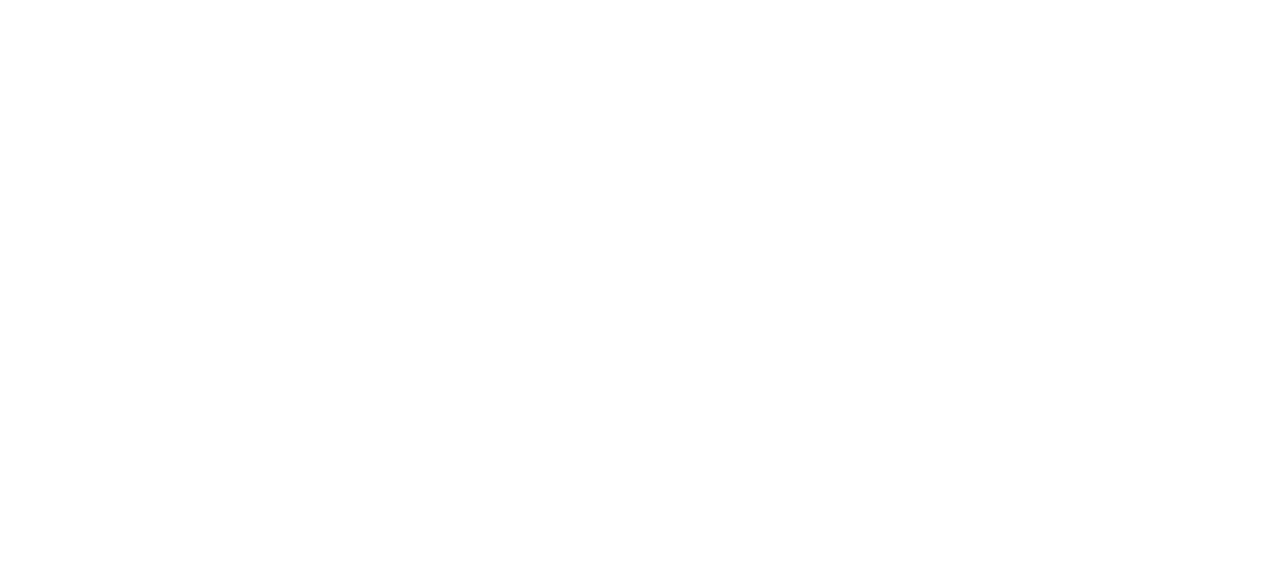
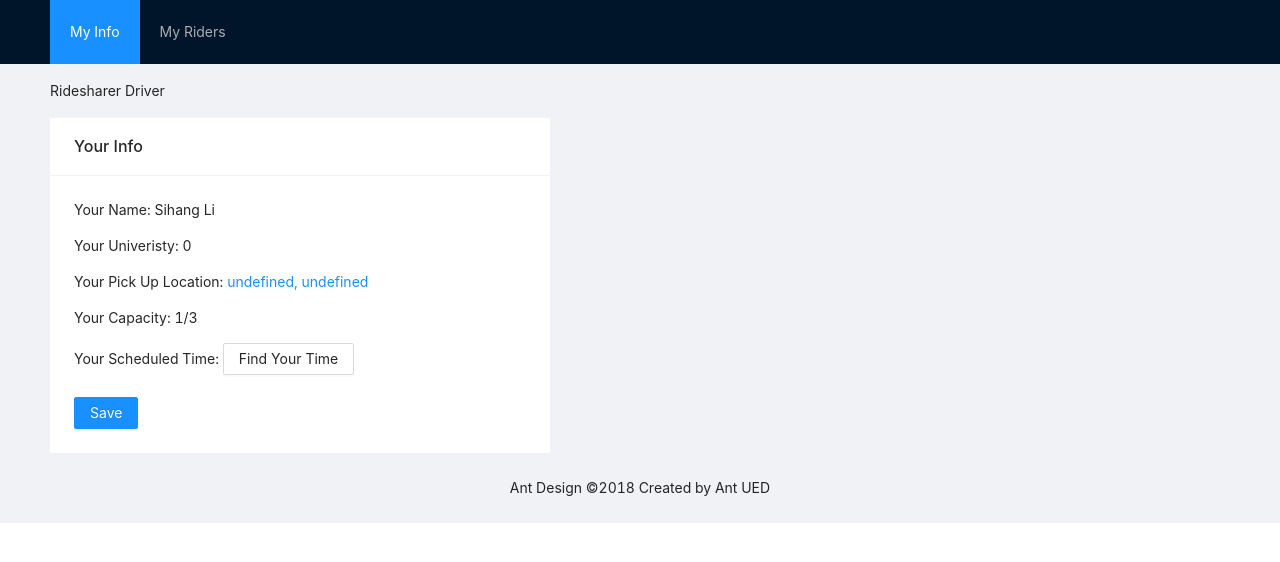
Before and after one commit to lisihang1401443109/early_bird_saver, a React (Create React App) app in the folder frontend/early_bird_saver/: page /Driver in a window 1280 px wide. Before the commit this address had no page. Shown: the top 562 px of the page. Built offline with nearby package versions, Linux system fonts and the light colour scheme.

Commit message:
yes yes yes

```diff
--- a/frontend/early_bird_saver/src/App.jsx
+++ b/frontend/early_bird_saver/src/App.jsx
@@ -1,6 +1,6 @@
 import logo from './logo.svg';
 import './App.css';
-import { Car } from "./Car"
+import { Driver } from "./Driver"
 import { People } from "./People"
 import { Login } from './Login'
 import { BrowserRouter, Route, Routes } from "react-router-dom"
@@ -11,8 +11,8 @@
     <BrowserRouter>
       <Routes>
         <Route path='/' element={<Login />}></Route>
-        <Route path='/car' element={<Car />}></Route>
-        <Route path='/people' element={<People />}></Route>
+        <Route path='/Driver' element={<Driver />}></Route>
+        <Route path='/People' element={<People />}></Route>
       </Routes>
     </BrowserRouter>
     </>
--- /dev/null
+++ b/frontend/early_bird_saver/src/Driver.jsx
@@ -0,0 +1,247 @@
+import { useParams } from "react-router-dom"
+import { useEffect, useState } from "react"
+import { Breadcrumb, Layout, Menu, Card, Button, Modal, Popover } from 'antd';
+import { MapContainer, TileLayer, useMap, useMapEvents } from 'react-leaflet'
+import {Marker, Popup} from 'react-leaflet'
+import "leaflet/dist/leaflet.css"
+import 'leaflet-geosearch/dist/geosearch.css';
+import { OpenStreetMapProvider } from 'leaflet-geosearch';
+import markerIconPng from "leaflet/dist/images/marker-icon.png"
+import {Icon} from 'leaflet'
+import { DatePicker, Space } from 'antd';
+import axios from "axios";
+
+const MyMap = (props) => {
+
+  const setCurrLoc = props.setCurrLoc
+
+  const [position, setPosition] = useState(null)
+  const map = useMapEvents({
+    click(e) {
+      console.log(e)
+      if (!props.startPin){
+          setPosition(e.latlng)
+      }
+      setCurrLoc(e.latlng)
+    },
+  })
+
+  useEffect(() => {
+      if (props.startPin) {
+          setPosition(props.startPin)
+      }
+  }, [])
+
+
+  return position === null ? null : (
+    <Marker position={position} icon={new Icon({iconUrl: markerIconPng, iconSize: [25, 41], iconAnchor: [12, 41]})} >
+      <Popup>This Position</Popup>
+    </Marker>
+  )
+}
+
+const Rider = (props) => {
+
+  const [riders, setRiders] = useState(props.riders)
+
+  const getRiderInfo = (riderName) => {
+    console.log('doing it')
+    return new Promise((resolve, reject) => {
+      resolve()
+    }).then((res) => {return {
+      name: 'Amy',
+      location: {lat: 51.51, lng: -0.08},
+      time: '8:00'
+    }}).then( (res) => {
+      setRiders( (tmp) => {
+          const cpy = [...tmp]
+          cpy[tmp.indexOf(riderName)] = res
+          return cpy
+      })
+    })
+  }
+
+  const [mapOn, setMapOn] = useState(false)
+  const [cont, setCont] = useState((<div>No Rider Yet</div>))
+
+  const deleteRider = (index) => {
+    setRiders((orig) => {
+      return [...orig.splice(0, index), ...orig.splice(index+1,orig.length)]
+    })
+  }
+
+  const display = (riderInfo, riderIndex) => {
+    // console.log(riderInfo)
+    return (
+      <div className="site-card-border-less-wrapper">
+      <Card title={riderInfo !== '' ? 'Your Rider' : 'No Rider'} bordered={false} style={{ width: 500 }}>
+      <div>
+          <div>
+          <p>Rider Name: {riderInfo.name}</p>
+          <p>Scheduled Time: {riderInfo.time}</p>
+          <p>Pick Up Location: <a onClick={() => setMapOn((prev) => {return !prev})}>{riderInfo.locations}</a></p>
+
+          </div>
+          <Button type='primary' danger onClick={() => deleteRider(riderIndex)}>Delete Schedule</Button></div>
+      </Card>
+      {mapOn &&
+      <>
+          <MapContainer center={[getRiderInfo.lat, getRiderInfo.lng]} zoom={20} scrollWheelZoom={true} style = {{height: '300px', width: '100%'}}>
+              {/* <div style = {{height: '300px', width: '300px'}}></div> */}
+              <TileLayer
+                  attribution='&copy; <a href="https://www.openstreetmap.org/copyright">OpenStreetMap</a> contributors'
+                  url="https://{s}.tile.openstreetmap.org/{z}/{x}/{y}.png"
+                  />
+              <MyMap setCurrLoc = {(_) => {console.log('hehe')}} startPin = {[getRiderInfo.lat, getRiderInfo.lng]}></MyMap>
+          </MapContainer>
+      </>
+      }
+    </div>
+    )
+  }
+
+    return riders.length == 0 ? (<div>No Riders Yet</div>) : riders.map((obj) => {
+      if (typeof obj.then === 'function'){
+        return ''
+      }else{
+        return display(obj, riders.indexOf(obj))
+      }
+    })
+  }
+
+
+const PeopleInfo = (props) => {
+
+  const selfInfo = props.user
+  const [isModalOpen, setIsModalOpen] = useState(false);
+  const [mapOn, setMapOn] = useState(false)
+  const [currLoc, setCurrLoc] = useState([])
+  const [currDate, setCurrDate] = useState('')
+
+  const showModal = () => {
+    setIsModalOpen(true)
+  };
+
+  const handleOk = () => {
+    setIsModalOpen(false);
+  };
+
+  const handleCancel = () => {
+      setIsModalOpen(false);
+  };
+
+  const onChange = (date, dateString) => {
+    console.log(date, dateString);
+    setCurrDate((orig) => dateString)
+  };
+
+  const content = (
+    <div>
+        <Space direction="vertical">
+            <DatePicker onChange={onChange} showTime={true}/>
+        </Space>
+    </div>
+)
+
+
+  return ( <div className="site-card-border-less-wrapper">
+  <Card title="Your Info" bordered={false} style={{ width: 500 }}>
+  <div>
+      <div>
+      <p>Your Name: {selfInfo.name}</p>
+      <p>Your Univeristy: {selfInfo.universityId}</p>
+      <p>Your Pick Up Location: <a onClick={() => setMapOn((prev) => {return !prev})}>{currLoc.lat + ', ' + currLoc.lng}</a></p>
+      <p>Your Capacity: {(selfInfo.Riders ? selfInfo.capacity - selfInfo.Riders.length : -1) + '/' + selfInfo.capacity}</p>
+      <div>Your Scheduled Time:  <Popover content={content} title="Title" trigger="click"><Button>{currDate? currDate : "Find Your Time"}</Button></Popover></div>
+      <br></br>
+      <Button type="primary">Save</Button>
+      </div>
+    </div>
+  </Card>
+  {mapOn &&
+        <>
+            <MapContainer center={[37.7591842,-122.4607287]} zoom={20} scrollWheelZoom={true} style = {{height: '300px', width: '100%'}}>
+                {/* <div style = {{height: '300px', width: '300px'}}></div> */}
+                <TileLayer
+                    attribution='&copy; <a href="https://www.openstreetmap.org/copyright">OpenStreetMap</a> contributors'
+                    url="https://{s}.tile.openstreetmap.org/{z}/{x}/{y}.png"
+                    />
+                <MyMap setCurrLoc = {setCurrLoc} startPin = {null}></MyMap>
+            </MapContainer>
+        </>
+    }
+  </div>)
+}
+
+
+
+const Driver = () => {
+
+  const { Header, Content, Footer } = Layout;
+  const userId = useParams()
+
+  const [user, setUser] = useState([])
+  const [currKey, setCurrKey] = useState('')
+
+  const getUserInfo = (id) => {
+    // TODO
+    return new Promise((resolve, reject) => {
+        resolve(
+            {
+                name: 'Sihang Li',
+                universityId: 0,
+                home: 'location',
+                time: '8:00am',
+                shared: true,
+                Riders: ['john1', 'john2'],
+                capacity: 3
+            }
+        )
+    })
+}
+
+useEffect(() => {
+    getUserInfo(userId).then(ppl => {
+        setUser((usr) => {
+                return {...ppl}
+            }
+        )
+    })
+},[])
+
+
+  return (
+    <Layout className="layout">
+        <Header>
+        <div className="logo" />
+        <Menu
+            theme="dark"
+            mode="horizontal"
+            defaultSelectedKeys={['1']}
+            items = {[
+                {key: 1, label : 'My Info'},
+                {key: 2, label : 'My Riders'}
+            ]}
+            onSelect= {(item) => {
+                setCurrKey(item.key)
+                console.log(currKey)
+            }}
+        />
+        </Header>
+        <Content style={{ padding: '0 50px' }}>
+        <Breadcrumb style={{ margin: '16px 0' }}>
+            <Breadcrumb.Item>Ridesharer Driver</Breadcrumb.Item>
+            {/* <Breadcrumb.Item>List</Breadcrumb.Item>
+            <Breadcrumb.Item>App</Breadcrumb.Item> */}
+        </Breadcrumb>
+        <div className="site-layout-content">
+            {currKey == '2' ? <Rider riders={user.Riders}></Rider> :
+            <PeopleInfo user={user}></PeopleInfo>}
+        </div>
+        </Content>
+        <Footer style={{ textAlign: 'center' }}>Ant Design ©2018 Created by Ant UED</Footer>
+    </Layout>
+  )
+}
+
+export {Driver}
--- a/frontend/early_bird_saver/src/Login.jsx
+++ b/frontend/early_bird_saver/src/Login.jsx
@@ -76,8 +76,8 @@
 
       <Form.Item label="userType">
           <Select onSelect={(value) => {setTypeUser(value)}}>
-            <Select.Option value="Car">Car</Select.Option>
-            <Select.Option value="People">People</Select.Option>
+            <Select.Option value="Driver">Driver</Select.Option>
+            <Select.Option value="People">Rider</Select.Option>
           </Select>
       </Form.Item>
 
--- a/frontend/early_bird_saver/src/People.jsx
+++ b/frontend/early_bird_saver/src/People.jsx
@@ -46,11 +46,6 @@
     const [mapOn, setMapOn] = useState(false)
 
     const getDriverInfo = (id) => {
-        // return (id == -1) ? [] : {
-        //     driverName: 'Andrew',
-        //     scheduledTime: '10:00',
-        //     pickupLocation: 'location'
-        // }
         return axios.get('http://172.20.10.3:5000/test_driver').then(res => res.data).then(res => {
             console.log(res)
             update({
@@ -125,19 +120,11 @@
 
 const PeopleInfo = (props) => {
 
-    const selfInfo = props.user
+    const [selfInfo, setSelfInfo] = useState(props.user)
 
     const [driverLoc, setDriverLoc] = useState('')
 
     const doMatch = (location, time, university) => {
-        // TODO
-        // return new Promise((resolve, reject) => {
-        //     setTimeout(() => resolve({
-        //         driverName: 'Andrew',
-        //         scheduledTime: '8:00 am',
-        //         pickupLocation: 'location'
-        //     }), 10000)
-        // })
         console.log('getting...')
         return axios.get('http://localhost:5000/test_match_frontend').then((res) => {
             setDriverLoc((orig) => res.data.lat + ', ' + res.data.lng)
@@ -148,8 +135,6 @@
     const matchDriver = () => {
         return doMatch(selfInfo.pickupLocation, selfInfo.scheduledTime, selfInfo.universityId)
     }
-
-    // console.log(selfInfo)
 
     const updateUserInformation = (userInfo) => {
         return 0
@@ -167,18 +152,18 @@
         setCurrDate(selfInfo.time)
     }, [])
 
+
     useEffect(() => {
         const temp = {...selfInfo}
         temp.home = currLoc
         updateUserInformation(temp)
+        console.log(currDate)
     }, [currLoc, currDate])
 
 
 
     const showModal = () => {
-        console.log()
         const match = matchDriver()
-        console.log(match)
         match.then((res) => {
             setMatchedDriver( (prev) => {
                 return {
@@ -210,7 +195,7 @@
     const content = (
         <div>
             <Space direction="vertical">
-                <DatePicker onChange={onChange} showTime={true}/>
+                <DatePicker onChange={onChange} showTime={true} showSecond={false}/>
             </Space>
         </div>
     )
@@ -223,8 +208,8 @@
             <div>
             <p>Your Name: {selfInfo.name}</p>
             <p>Your Univeristy: {selfInfo.universityId}</p>
-            <p>Your Pick Up Location: <a onClick={() => setMapOn((prev) => {return !prev})}>{currLoc.lat + ', ' + currLoc.lng}</a></p>
-            <div>Your Scheduled Time:  <Popover content={content} title="Title" trigger="click"><Button>{currDate? currDate : "Find Your Time"}</Button></Popover></div>
+            <p>Your Pick Up Location: <a onClick={() => setMapOn((prev) => {return !prev})}>{currLoc ? currLoc.lat + ', ' + currLoc.lng : 'select location'}</a></p>
+            <div>Your Scheduled Time:  <Popover content={content} title="Title" trigger="click"><Button>{currDate ? currDate : "Find Your Time"}</Button></Popover></div>
             </div>
             <br></br>
             <Button type='primary' onClick={showModal}>find match</Button></div>
@@ -250,7 +235,7 @@
                     attribution='&copy; <a href="https://www.openstreetmap.org/copyright">OpenStreetMap</a> contributors'
                     url="https://{s}.tile.openstreetmap.org/{z}/{x}/{y}.png"
                     />
-                <MyMap setCurrLoc = {setCurrLoc} startPin = {null}></MyMap>
+                <MyMap setCurrLoc = {setCurrLoc} startPin = {currLoc}></MyMap>
             </MapContainer>
         </>
         }
@@ -261,16 +246,11 @@
 
     const { Header, Content, Footer } = Layout;
     const userId = useParams()
-    const [user, setUser] = useState({
-        name: '',
-        universityId: '',
-        home: '',
-        time: '',
-        shared: '',
-        driverID: ''
-    })
+    const [user, setUser] = useState([])
+
 
     const getUserInfo = (id) => {
+        // TODO
         return new Promise((resolve, reject) => {
             resolve(
                 {
@@ -286,11 +266,8 @@
     }
 
     useEffect(() => {
-        // console.log(user)
         getUserInfo(userId).then(ppl => {
             setUser((usr) => {
-                    // console.log(Object.keys(ppl))
-                    // Object.keys(ppl).forEach(key => {console.log(usr)})
                     return {...ppl}
                 }
             )
```
Also changed, not shown: frontend/early_bird_saver/src/Car.jsx (deleted, +0 -11 lines).
